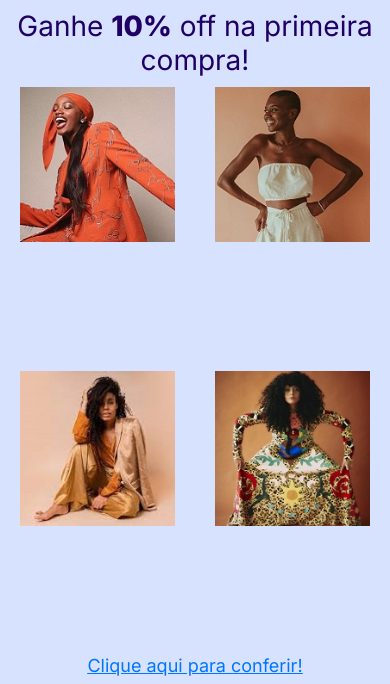
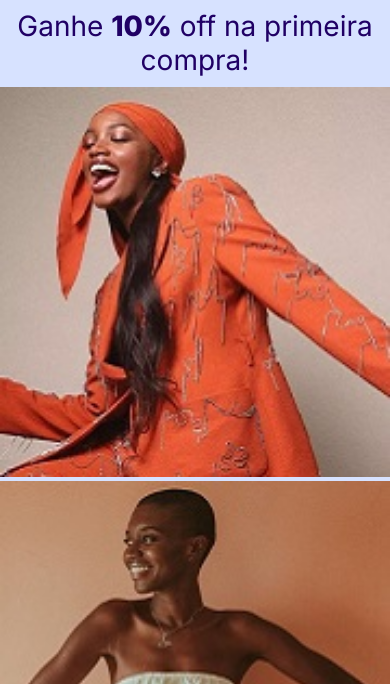
Before and after one commit to leticiagbrll/lojinha-virtual, a plain HTML site: page index.html in a window 390 px wide. Shown: the part 160-844 px from the top of the page. Drawn offline with Linux system fonts and the light colour scheme.

Commit message:
Ajuste do design responsivo

```diff
--- a/style.css
+++ b/style.css
@@ -277,16 +277,17 @@ th, td{
 /**Nova Coleção**/
 @media (max-width: 768px) {
     .nova-colecao {
-        height: auto; /* Defina a altura como automática para se ajustar ao conteúdo */
+        height: auto;
     }
 
     .produtos-da-loja {
-        flex-wrap: wrap; /* Permita que os produtos fluam verticalmente */
+        flex-direction: column; /* Um produto por coluna em telas menores */
     }
 
     .produtos-da-loja li {
-        margin: 0 20px; /* Ajuste as margens para telas menores */
-        width: calc(50% - 40px); /* 2 colunas, com margens */
+        margin: 0; /* Remova as margens para ter apenas um produto por linha */
+        width: 100%; /* Cada produto em sua própria coluna (linha) */
+        height: auto; /* Altura automática para se ajustar ao conteúdo */
     }
 
     .titulo-principal {
@@ -301,6 +302,9 @@ th, td{
 
 /**Clientes**/
 @media (max-width: 768px) {
+    .secao-clientes {
+        height: auto;
+    }
     .titulo-sessao {
         font-size: 28px;
     }
@@ -325,6 +329,10 @@ th, td{
 /*Pedidos*/
 
 @media (max-width: 768px) {
+    .secao-pedidos {
+        height: auto;
+    }
+
     .tabela {
         overflow-x: auto;
     }
```
